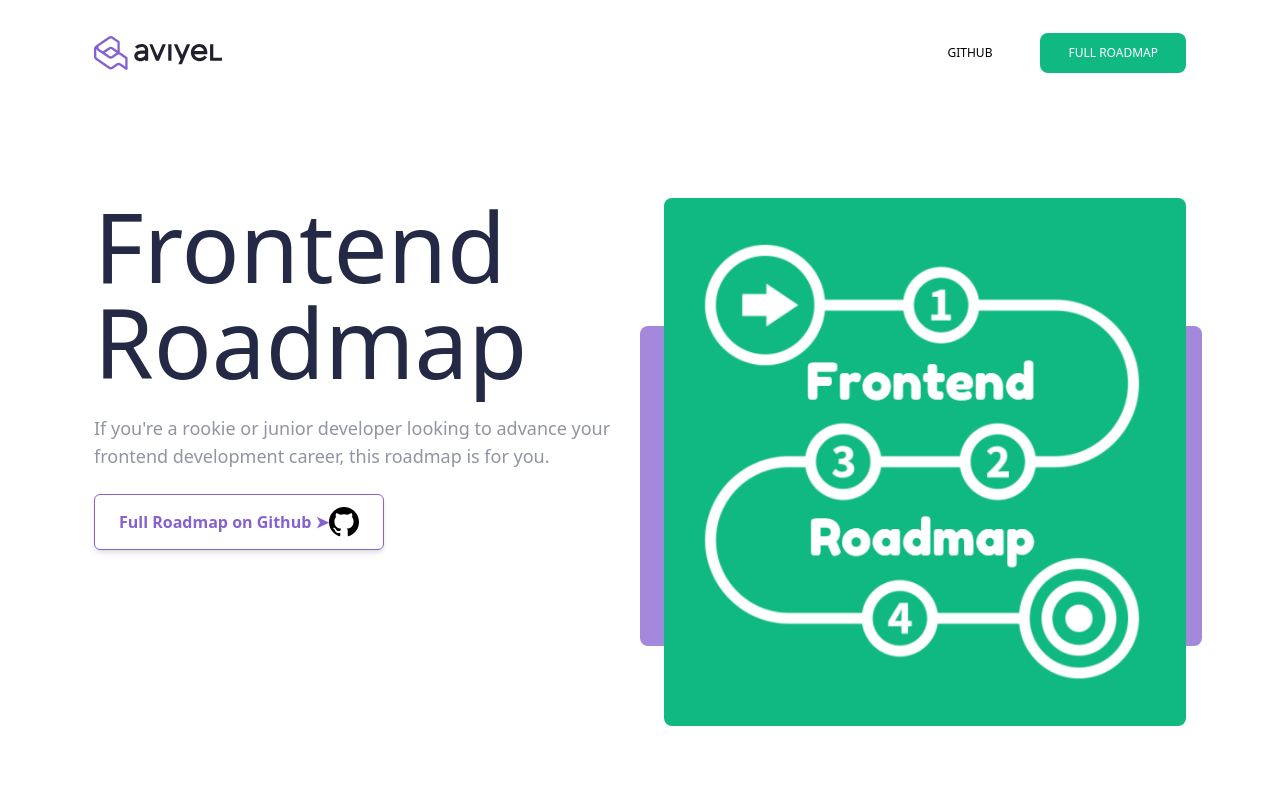
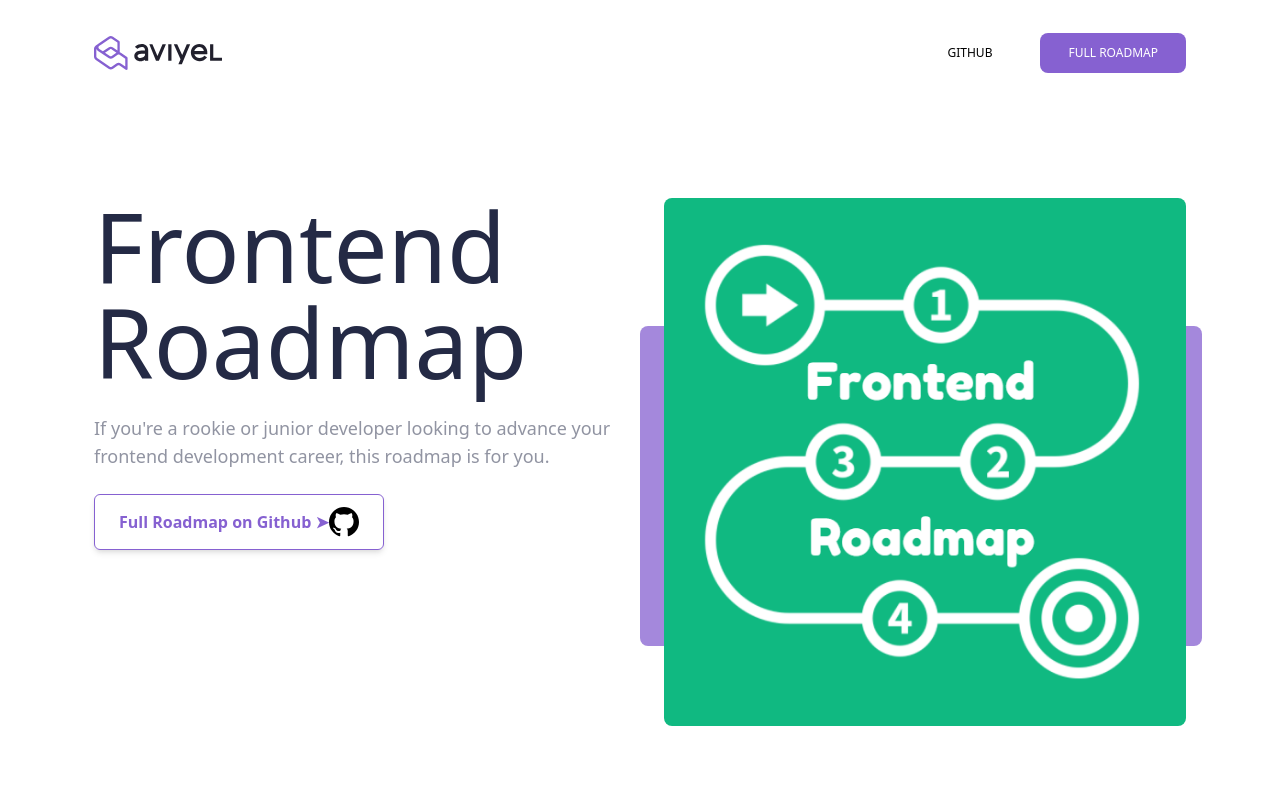
Before and after one commit to aviyelverse/roadmaps-for-developers, a Next.js app: page / in a window 1280 px wide. Shown: the top 800 px of the page. Built offline with nearby package versions, Linux system fonts and the light colour scheme.

Commit message:
Navbar template issue fixed

```diff
--- a/components/Navbar.js
+++ b/components/Navbar.js
@@ -22,7 +22,7 @@ const Navbar = () => {
         >
           <button
             type="button"
-            className="bg-green-500 text-white rounded-lg px-7 py-3 uppercase hover:bg-red-500"
+            className="bg-template-purple text-white rounded-lg px-7 py-3 uppercase hover:bg-green-500"
           >
             Full roadmap
           </button>
```
